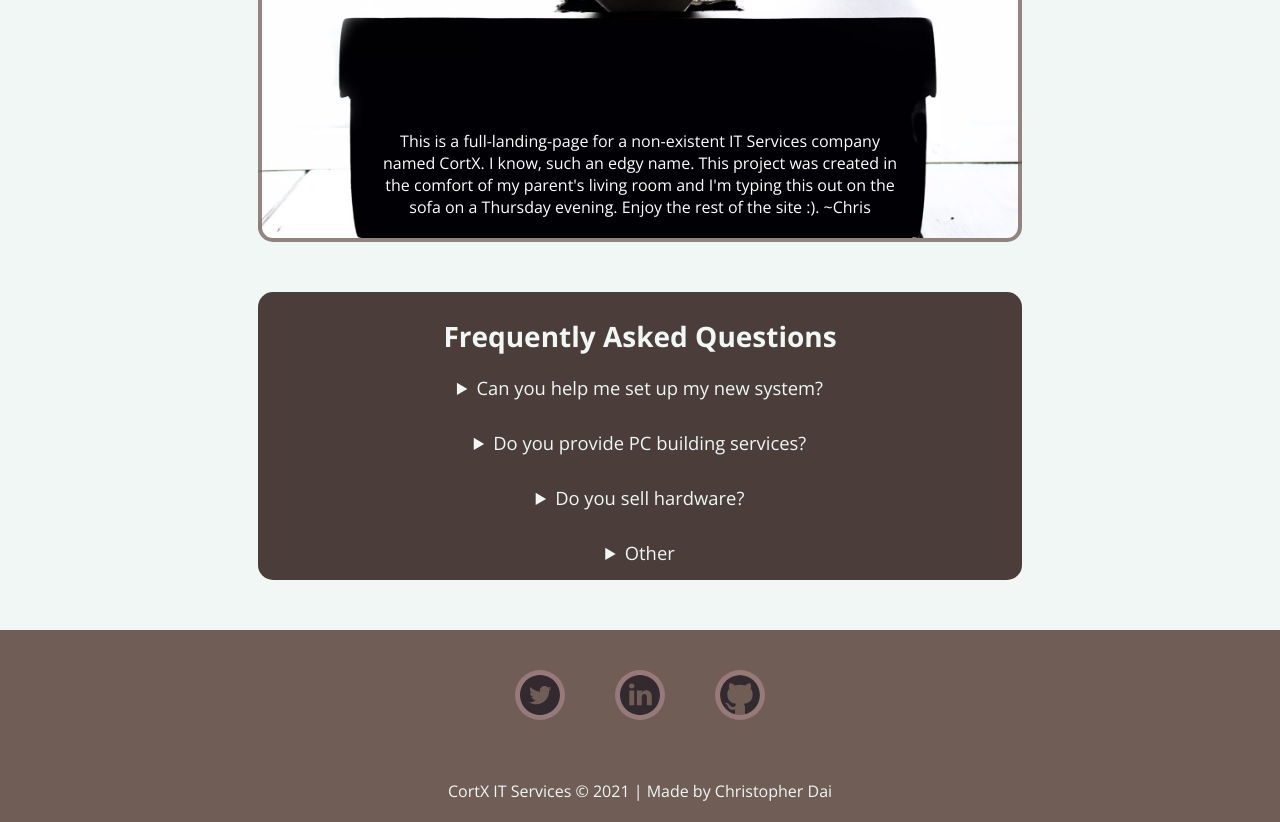
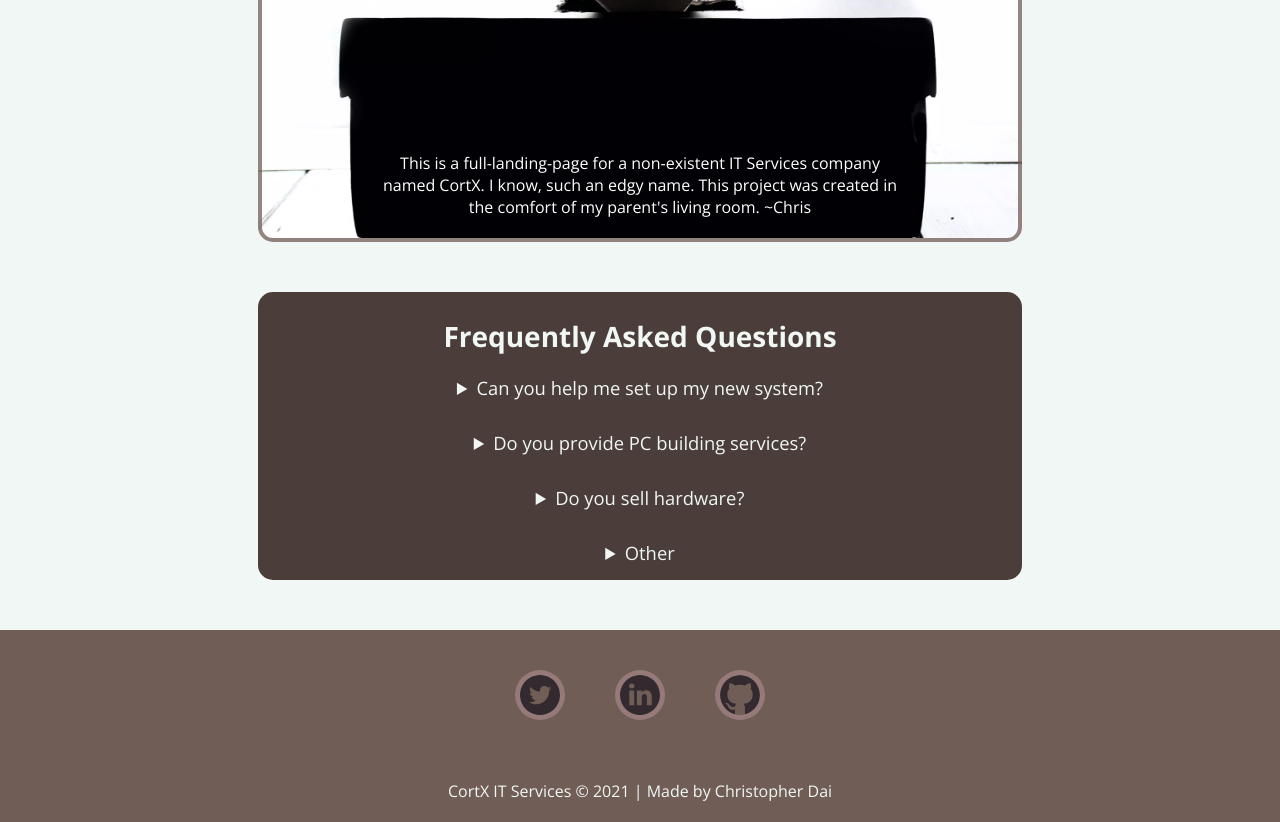
Before and after one commit to chrisdaid/full-landing-page, a plain HTML site: page index.html in a window 1280 px wide. Shown: the part 1897-2719 px from the top of the page. Drawn offline with nearby package versions, Linux system fonts and the light colour scheme.

Commit message:
changed about us text

```diff
--- a/index.html
+++ b/index.html
@@ -125,7 +125,7 @@
                 <div class="about">
                     <h3>About Us</h3>
                 </div>
-                <div class="about-text">This is a full-landing-page for a non-existent IT Services company named CortX. I know, such an edgy name. This project was created in the comfort of my parent's living room and I'm typing this out on the sofa on a Thursday evening. Enjoy the rest of the site :). ~Chris</div>
+                <div class="about-text">This is a full-landing-page for a non-existent IT Services company named CortX. I know, such an edgy name. This project was created in the comfort of my parent's living room. ~Chris</div>
             </div>
         </section>
 
--- a/main.js
+++ b/main.js
@@ -79,6 +79,7 @@ function closeFormAndClearForm() {
     }
 }
 
+
 // if the "X" button is clicked, fun closeFormAndClearForm function
 closeModalBtn.addEventListener("click", closeFormAndClearForm);
 
```
